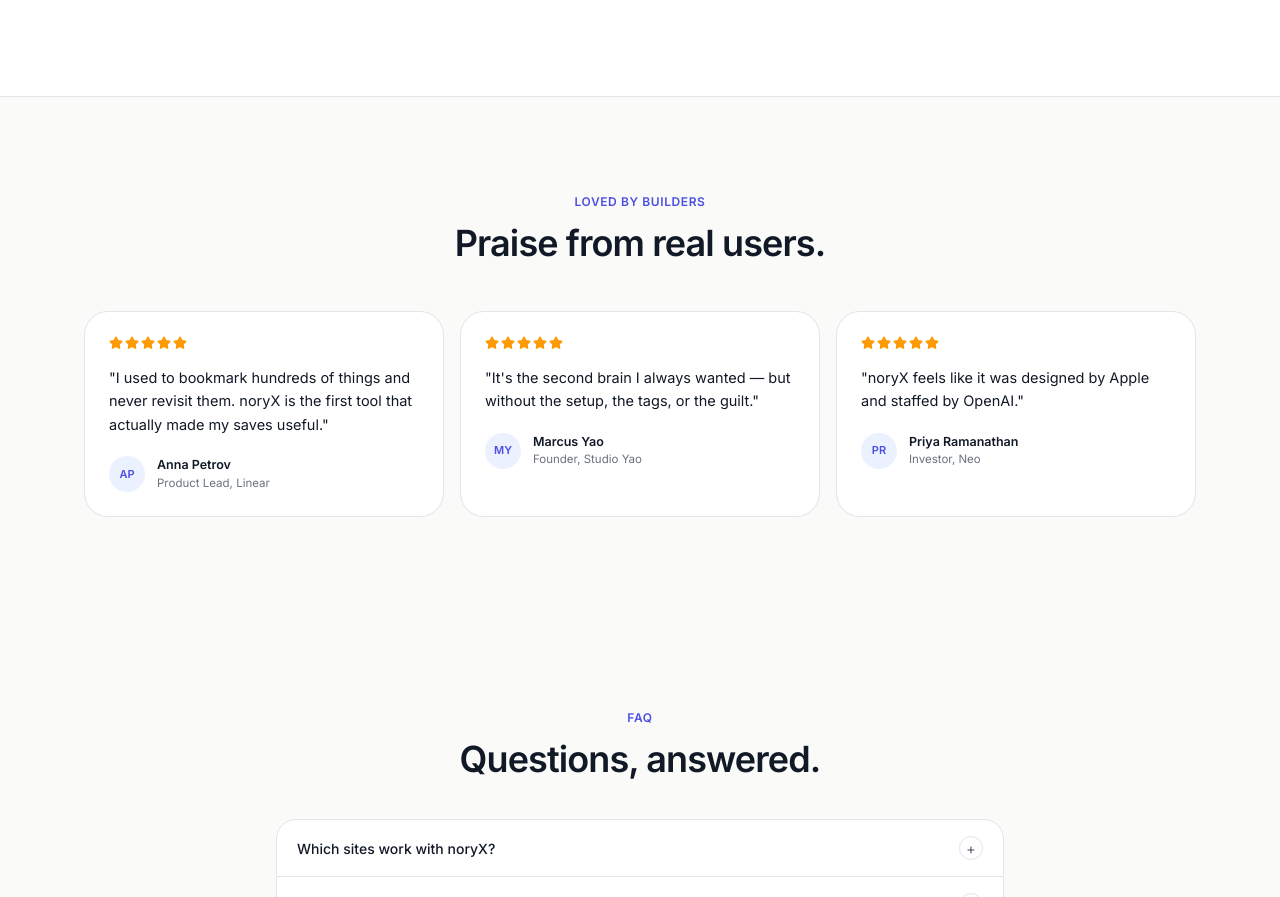
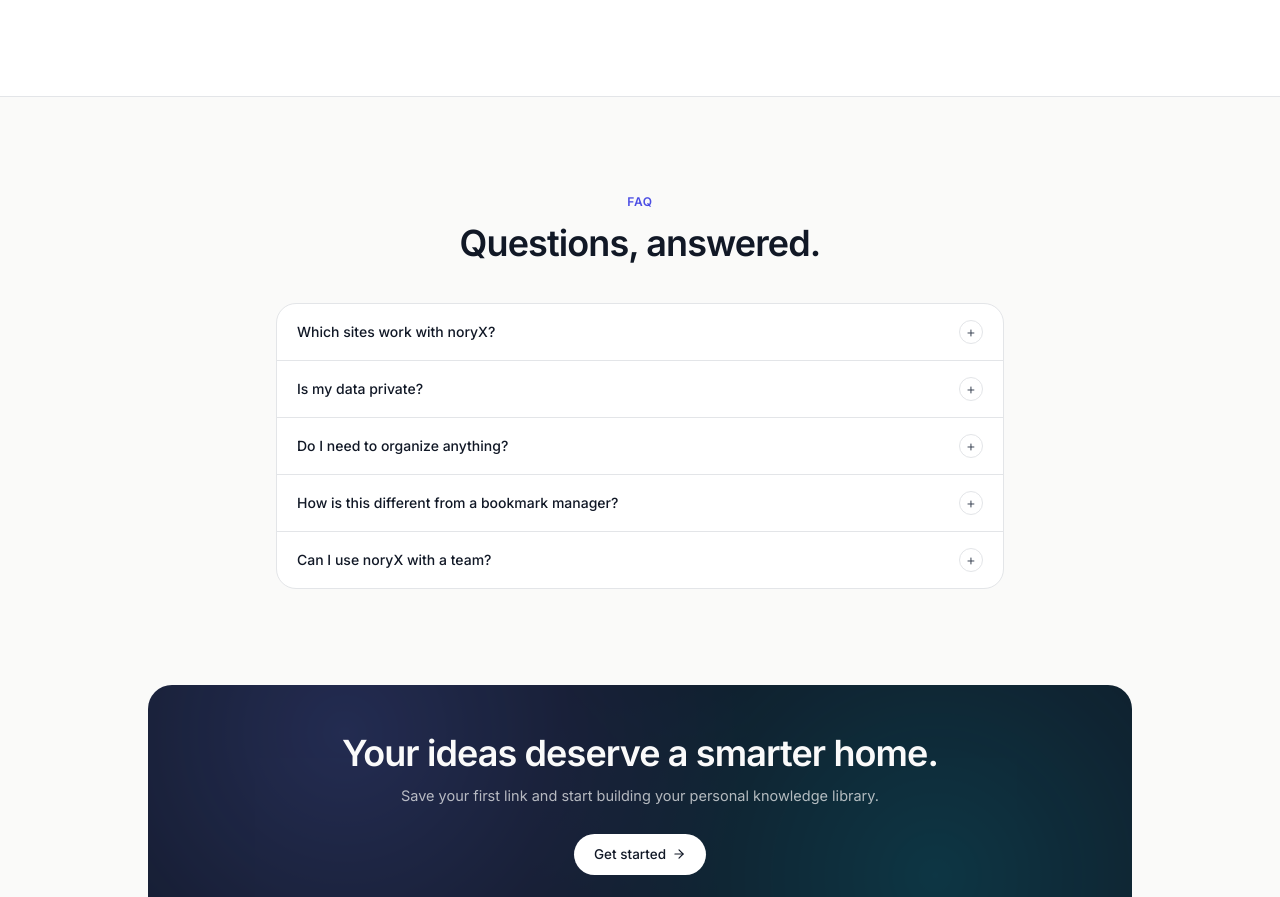
Before and after one commit to trushil-patel/noryx, a Next.js app in the folder frontend/: page / in a window 1280 px wide. Shown: the part 2291-3188 px from the top of the page. Built offline with nearby package versions, Linux system fonts and the light colour scheme.

Commit message:
Remove Dummy Dara

```diff
--- a/frontend/app/page.tsx
+++ b/frontend/app/page.tsx
@@ -14,7 +14,6 @@
   MessageCircle,
   FileText,
   Rss,
-  Star,
   Command,
 } from "lucide-react";
 import { Logo } from "@/components/brand/logo";
@@ -56,25 +55,6 @@
   { n: "01", title: "Paste any link", desc: "From YouTube, X, LinkedIn, Reddit, or the open web." },
   { n: "02", title: "AI reads it for you", desc: "Summary, takeaways, tags — in under 8 seconds." },
   { n: "03", title: "Search it later", desc: "Just ask. noryX finds it, even months later." },
-];
-
-const testimonials = [
-  {
-    quote:
-      "I used to bookmark hundreds of things and never revisit them. noryX is the first tool that actually made my saves useful.",
-    name: "Anna Petrov",
-    role: "Product Lead, Linear",
-  },
-  {
-    quote: "It's the second brain I always wanted — but without the setup, the tags, or the guilt.",
-    name: "Marcus Yao",
-    role: "Founder, Studio Yao",
-  },
-  {
-    quote: "noryX feels like it was designed by Apple and staffed by OpenAI.",
-    name: "Priya Ramanathan",
-    role: "Investor, Neo",
-  },
 ];
 
 const faqs = [
@@ -336,44 +316,6 @@
         </div>
       </section>
 
-      {/* Testimonials */}
-      <section className="mx-auto max-w-6xl px-5 py-24">
-        <div className="mx-auto max-w-2xl text-center">
-          <p className="text-[12px] font-semibold uppercase tracking-wider text-accent">Loved by builders</p>
-          <h2 className="mt-3 text-4xl font-semibold tracking-tight">Praise from real users.</h2>
-        </div>
-        <div className="mt-12 grid gap-4 md:grid-cols-3">
-          {testimonials.map((t, i) => (
-            <motion.figure
-              key={t.name}
-              initial={{ opacity: 0, y: 10 }}
-              whileInView={{ opacity: 1, y: 0 }}
-              viewport={{ once: true }}
-              transition={{ delay: i * 0.06 }}
-              className="rounded-3xl border border-border bg-surface p-6"
-            >
-              <div className="flex gap-0.5 text-amber-500">
-                {Array.from({ length: 5 }).map((_, k) => (
-                  <Star key={k} className="h-3.5 w-3.5 fill-current" />
-                ))}
-              </div>
-              <blockquote className="mt-4 text-[14.5px] leading-relaxed text-foreground">
-                &quot;{t.quote}&quot;
-              </blockquote>
-              <figcaption className="mt-5 flex items-center gap-3">
-                <div className="grid h-9 w-9 place-items-center rounded-full bg-accent-soft text-[11px] font-semibold text-accent">
-                  {t.name.split(" ").map((n) => n[0]).join("")}
-                </div>
-                <div>
-                  <div className="text-[12.5px] font-semibold">{t.name}</div>
-                  <div className="text-[11.5px] text-muted-foreground">{t.role}</div>
-                </div>
-              </figcaption>
-            </motion.figure>
-          ))}
-        </div>
-      </section>
-
       {/* FAQ */}
       <section id="faq" className="mx-auto max-w-3xl px-5 py-24">
         <div className="text-center">
```
